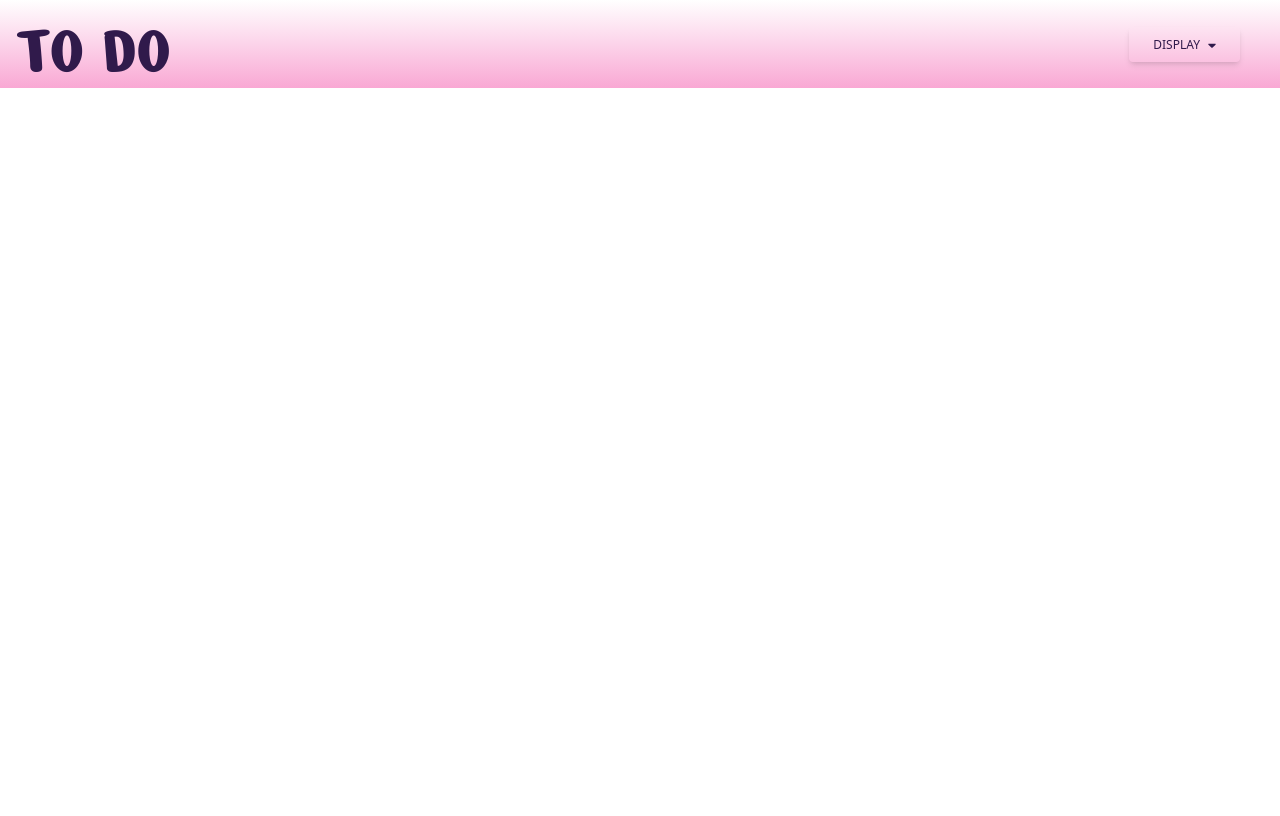
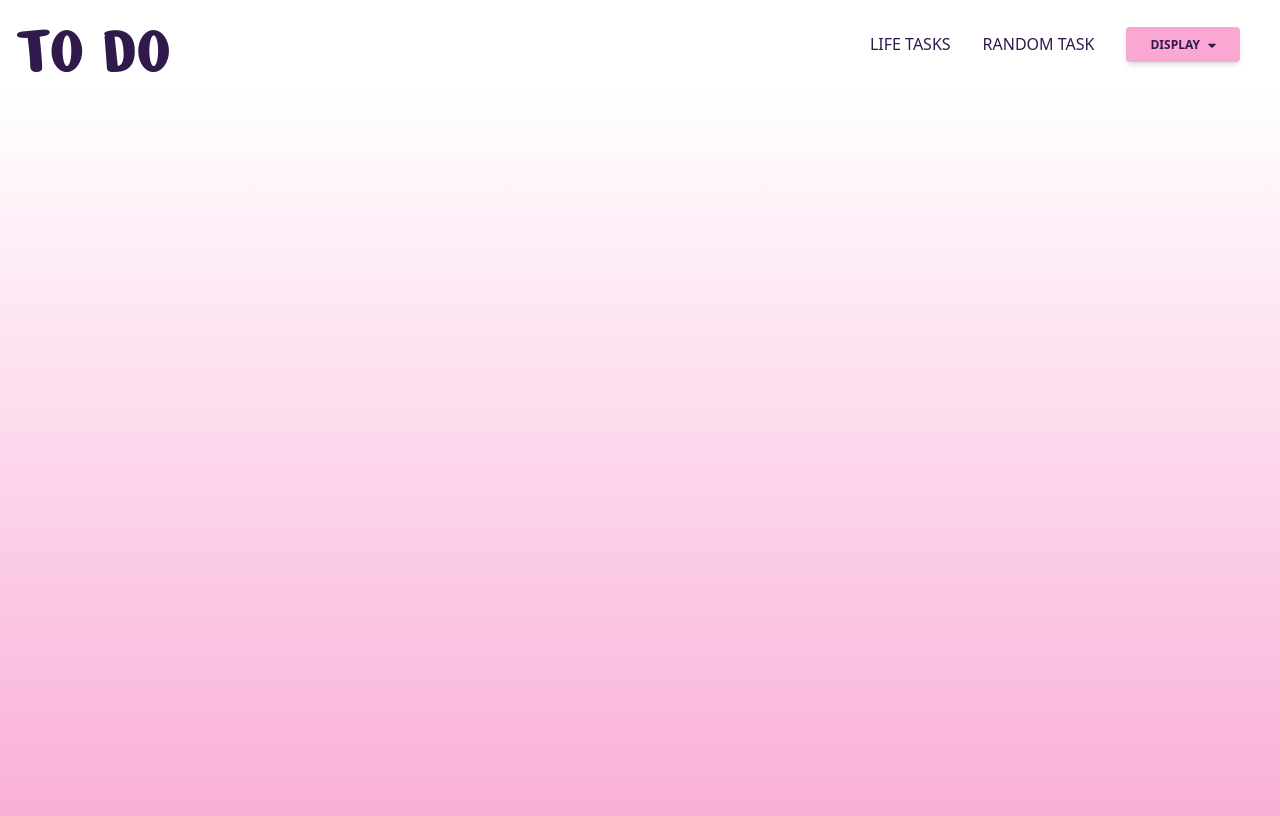
Before and after one commit to reneetro/todo-app, a React (Create React App) app: page / in a window 1280 px wide. Shown: the top 816 px of the page. Built offline with nearby package versions, Linux system fonts and the light colour scheme; what tw-elements would draw is missing.

Commit message:
added life tasks to nav bar and separated random from dropdown, also set up redux store

```diff
--- a/package.json
+++ b/package.json
@@ -3,11 +3,13 @@
   "version": "0.1.0",
   "private": true,
   "dependencies": {
+    "@reduxjs/toolkit": "^1.9.1",
     "@testing-library/jest-dom": "^5.16.5",
     "@testing-library/react": "^13.4.0",
     "@testing-library/user-event": "^13.5.0",
     "react": "^18.2.0",
     "react-dom": "^18.2.0",
+    "react-redux": "^8.0.5",
     "react-scripts": "5.0.1",
     "tw-elements": "^1.0.0-alpha13",
     "web-vitals": "^2.1.4"
--- a/src/App.jsx
+++ b/src/App.jsx
@@ -1,9 +1,11 @@
 import NavBar from './components/NavBar';
+import List from './components/List';
 
 function App() {
   return (
-    <div className="App bg-gradient-to-b from-white to-pink-300">
+    <div className="App ">
      <NavBar />
+     <List />
     </div>
   );
 }
--- /dev/null
+++ b/src/components/List.jsx
@@ -0,0 +1,12 @@
+function List() {
+  return (
+    <div className="List w-full h-screen bg-gradient-to-b from-white to-pink-300">
+        <div>
+
+        </div>
+
+    </div>
+  );
+}
+
+export default List;
--- a/src/components/NavBar.jsx
+++ b/src/components/NavBar.jsx
@@ -4,7 +4,10 @@ function NavBar() {
   return (
     <div className='NavBar flex flex-row justify-between items-center'>
       <h1 className='text-7xl font-nerko-one text-purple ml-4 mt-4'>TO DO </h1>
-      <div>
+      <div className='flex flex-row justify-evenly items-center'>
+         <a href='#life-tasks' className='text-purple mr-8 hover:text-white hover:bg-pink-300 hover:p-3 hover:rounded-md'>LIFE TASKS</a>
+         <a href='#random-task' className='text-purple mr-8 hover:text-white hover:bg-pink-300 hover:p-3 hover:rounded-md'>RANDOM TASK</a>
+
         <div class='flex justify-center'>
           <div>
             <div class='dropdown relative mr-10'>
@@ -13,15 +16,16 @@ function NavBar() {
           dropdown-toggle
           px-6
           py-2.5
-          bg-transparent
+          bg-pink-300
           text-purple
-          font-medium
+          font-bold
           text-xs
           leading-tight
           uppercase
           rounded
           shadow-md
           hover:shadow-lg
+          hover:text-white
           focus:shadow-lg focus:outline-none focus:ring-0
           active:bg-pink-300 active:shadow-lg active:text-white
           transition
@@ -115,33 +119,12 @@ function NavBar() {
                     Cards
                   </a>
                 </li>
-                <li>
-                  <a
-                    class='
-              dropdown-item
-              text-sm
-              py-2
-              px-4
-              font-normal
-              block
-              w-full
-              whitespace-nowrap
-              bg-transparent
-              text-gray-700
-              hover:bg-gray-100
-            '
-                    href='#random'
-                  >
-                    Random Task
-                  </a>
-                </li>
               </ul>
             </div>
           </div>
         </div>
       </div>
 
-
     </div>
   );
 }
--- a/src/index.js
+++ b/src/index.js
@@ -1,12 +1,18 @@
-import React from 'react';
-import ReactDOM from 'react-dom/client';
-import './index.css';
-import App from './App';
+import React from 'react'
+import { render } from 'react-dom'
+import { Provider } from 'react-redux'
+import { createStore } from 'redux'
+import rootReducer from './reducers'
+import App from './App'
+
+import './index.css'
 
 
-const root = ReactDOM.createRoot(document.getElementById('root'));
-root.render(
-  <React.StrictMode>
+const store = createStore(rootReducer)
+
+render(
+  <Provider store={store}>
     <App />
-  </React.StrictMode>
-);
+  </Provider>,
+  document.getElementById('root')
+)
--- /dev/null
+++ b/src/models/List.js
@@ -0,0 +1,7 @@
+export class List{
+    constructor(id,title, tasks) {
+      this.id = id;
+      this.title = title;
+      this.tasks = tasks;
+    }
+  }
--- /dev/null
+++ b/src/reducers/index.js
@@ -0,0 +1,52 @@
+export const initialState = {
+  lists: [],
+  lifeTasks: [],
+}
+
+const reducer = (state, action) => {
+    // switch(action.type) {
+    //     case():
+    //         return({
+    //             ...state,
+    //             total: state.total + 1
+    //         });
+
+    //     case():
+    //         return ({
+    //             ...state,
+    //             total: calculateResult(state.total, action.payload, state.operation)
+    //         });
+
+    //     case():
+    //         return ({
+    //             ...state,
+    //             operation: action.payload
+    //         });
+
+    //     case():
+    //         return ({
+    //             ...state,
+    //             total: 0
+    //         });
+
+    //     case(SET_MEMORY):
+    //         return({
+    //             ...state,
+    //             memory: state.total
+    //         });
+    //     case(APPLY_MEMORY):
+    //         return({
+    //             ...state,
+    //             total: state.memory
+    //         });
+    //     case(CLEAR_MEMORY):
+    //         return({
+    //             ...state,
+    //             memory: 0
+    //         })
+      //  default:
+            return state;
+  //  }
+}
+
+export default reducer;
```
Also changed, not shown: 1 other file (tests, documents, lock files or other folders).
